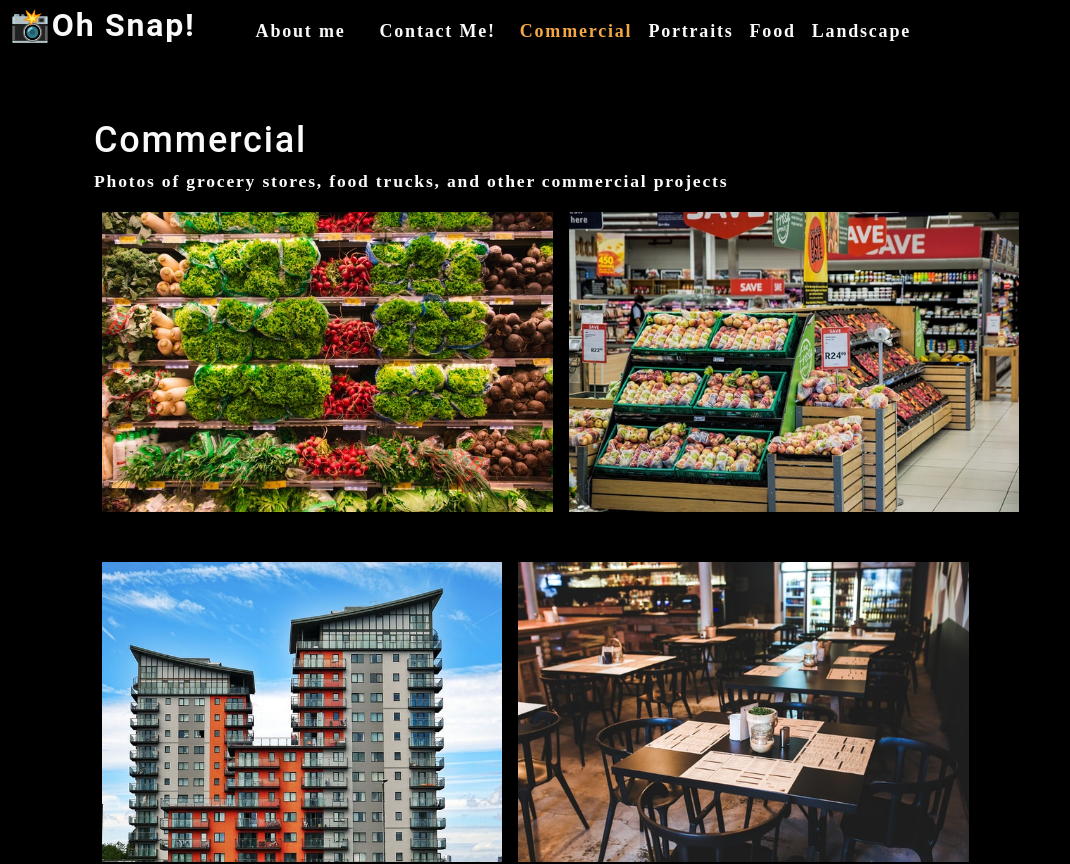
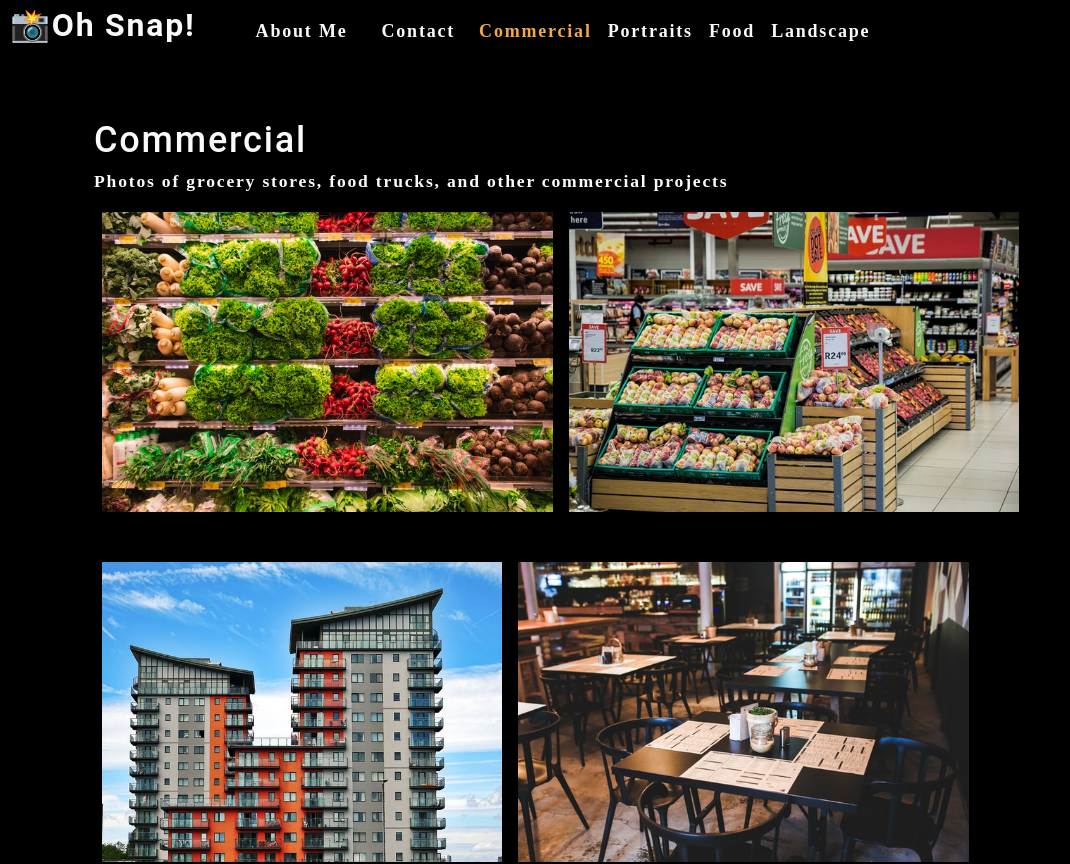
Before and after one commit to lindseymiller2567/photo-port, a React (Create React App) app: page / in a window 1280 px wide. Shown: the top 864 px of the page, without its empty margins (0-1070 px from the left). Built offline with nearby package versions, Linux system fonts and the light colour scheme.

Commit message:
fix link on oh snap

```diff
--- a/src/components/Nav/index.js
+++ b/src/components/Nav/index.js
@@ -19,7 +19,7 @@ function Nav(props) {
     return (
         <header data-testid="header" className="flex-row px-1">
             <h2>
-                <a data-testid="link" href="/">
+                <a data-testid="link" href="/photo-port">
                     <span role="img" aria-label="camera">📸</span>
                     Oh Snap!
                 </a>
@@ -28,12 +28,12 @@ function Nav(props) {
                 <ul className="flex-row">
                     <li className="mx-2">
                         <a data-testid="about" href="#about" onClick={() => setContactSelected(false)}>
-                            About me
+                            About Me
                         </a>
                     </li>
                     <li className={`mx-2 ${contactSelected && 'navActive'}`}> {/* if value of contactedSelected is true (user selected contact) then add CSS class navActive*/}
                         <span onClick={() => setContactSelected(true)}>
-                            Contact Me!
+                            Contact
                         </span>
                     </li>
                     {/* display each category */}
```
